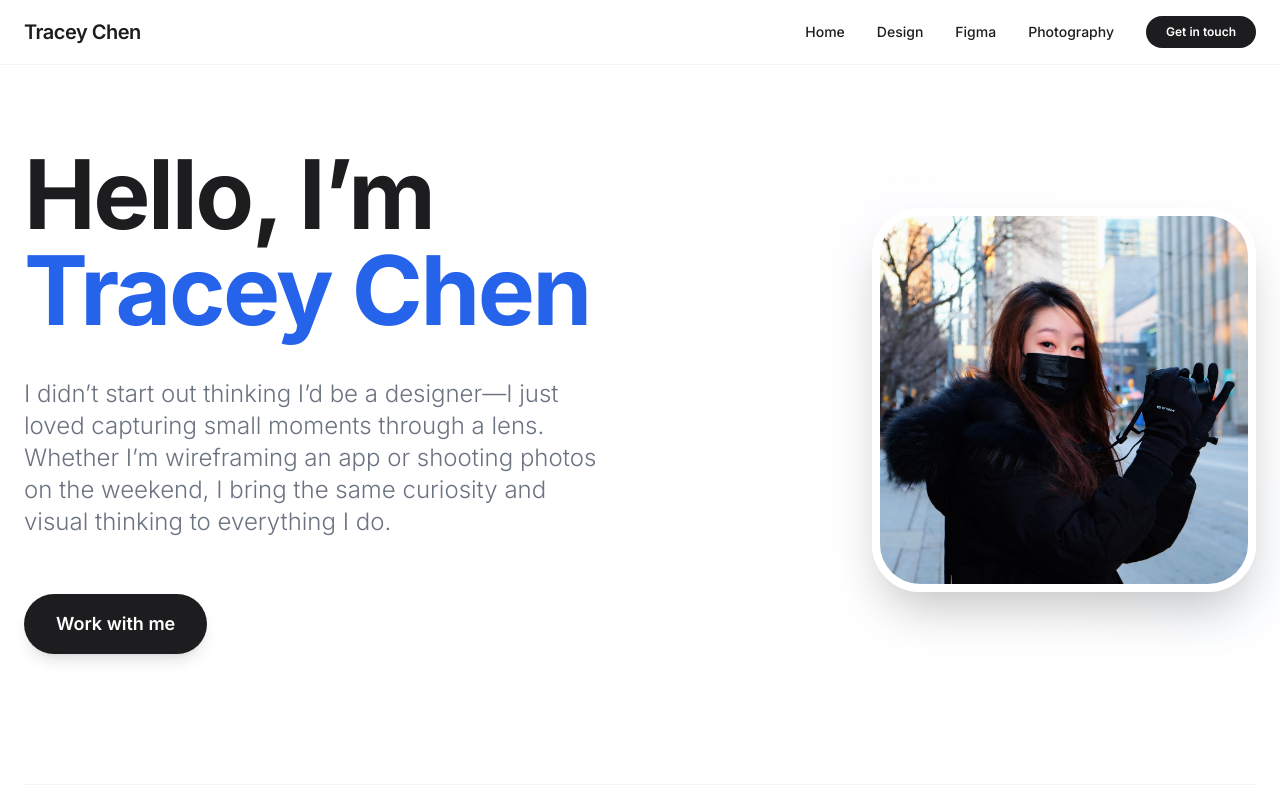
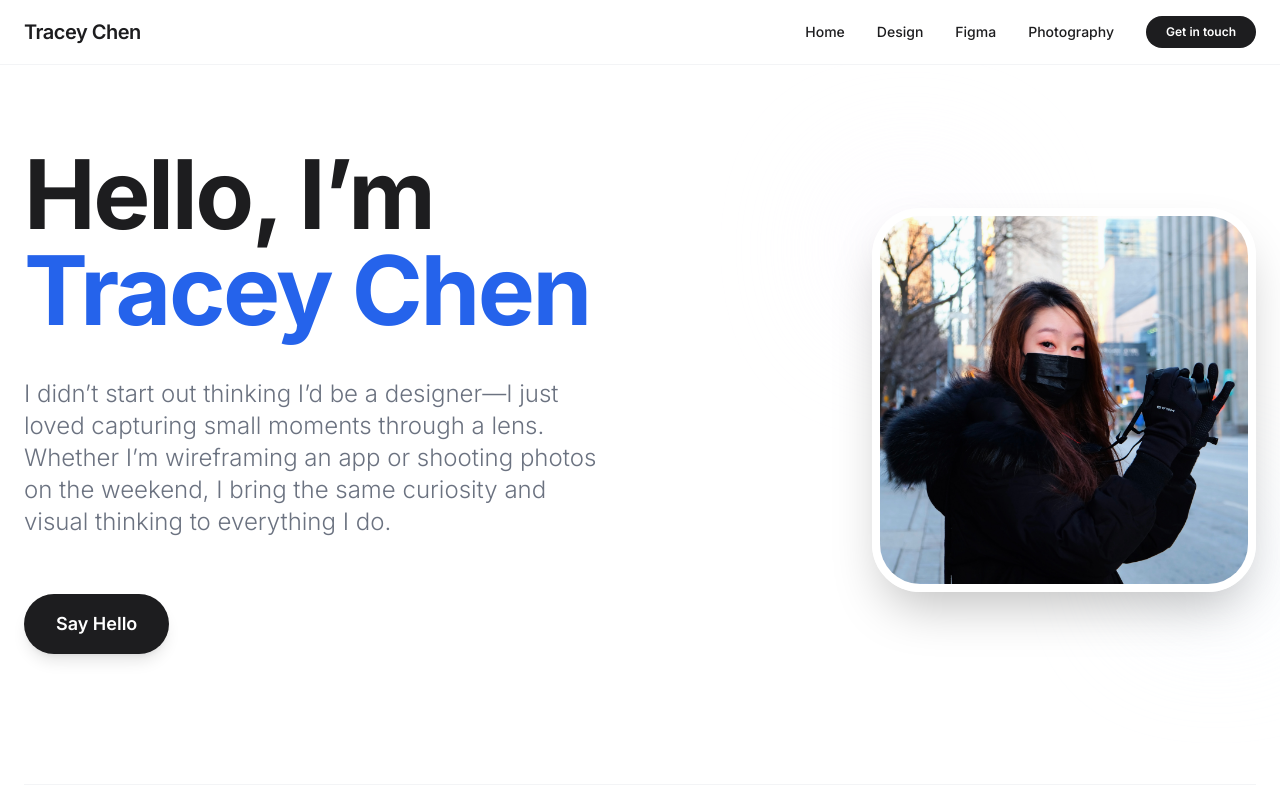
Before and after one commit to t44chen/Tracey-Chen-Portfolio, a React (Vite) app: page /#/ in a window 1280 px wide. Shown: the top 800 px of the page. Built offline with nearby package versions, Linux system fonts and the light colour scheme.

Commit message:
Change link text from 'Work with me' to 'Say Hello'

```diff
--- a/pages/Home.tsx
+++ b/pages/Home.tsx
@@ -69,7 +69,7 @@ const Home: React.FC = () => {
                   href="mailto:t44chen@uwaterloo.ca"
                   className="inline-block px-8 py-4 bg-[#1d1d1f] text-white rounded-full text-lg font-semibold hover:bg-opacity-90 transition-all hover:shadow-xl active:scale-95 shadow-lg"
                 >
-                  Work with me
+                  Say Hello
                 </a>
               </div>
             </FadeIn>
```
